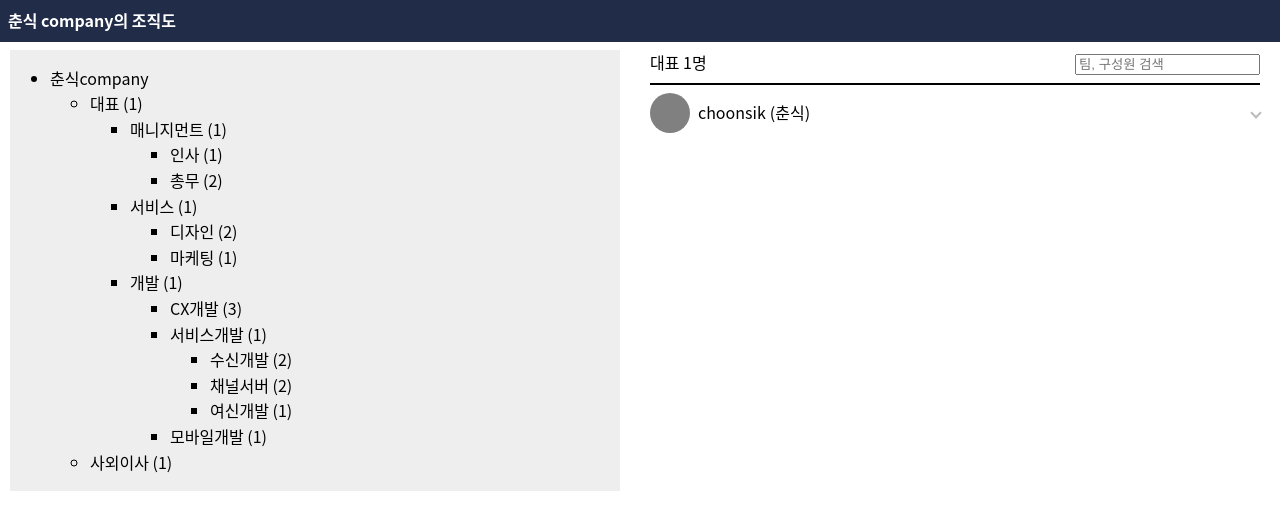
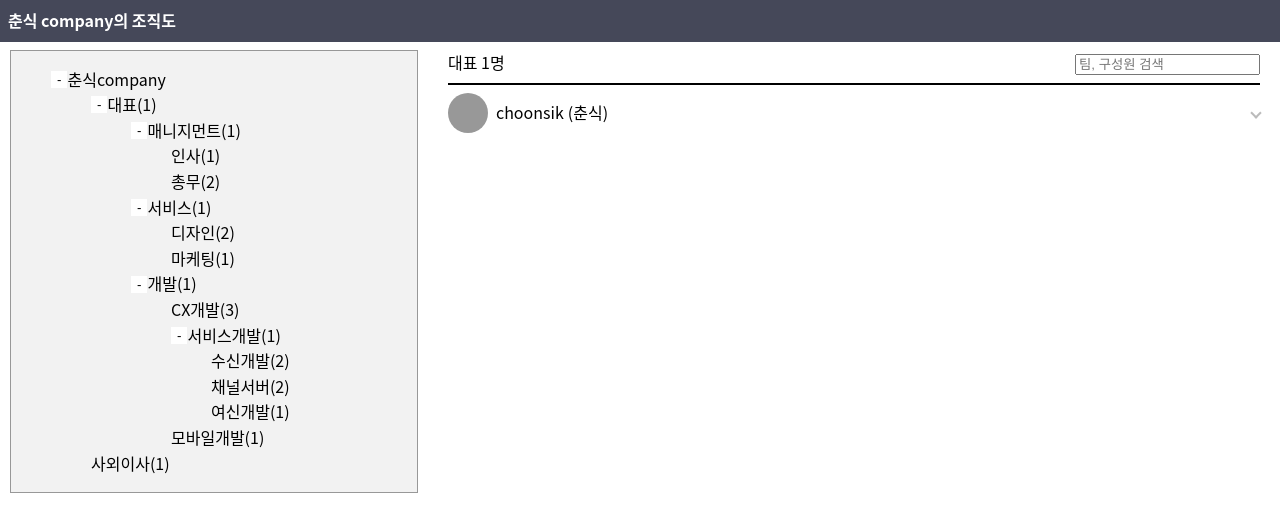
Before and after one commit to davidkim9204/department-chart, a React (Create React App) app: page / in a window 1280 px wide. Shown: the top 532 px of the page. Built offline with nearby package versions, Linux system fonts and the light colour scheme.

Commit message:
feat: add toggle on department names

```diff
--- a/src/components/DepartmentList/DepartmentNode.js
+++ b/src/components/DepartmentList/DepartmentNode.js
@@ -1,5 +1,25 @@
+import { useState } from "react";
+import styled from "styled-components";
+
+const StyledList = styled.ul`
+  list-style-type: none;
+`;
+
+const DepartmentNameWrapper = styled.div`
+  display: flex;
+  align-items: center;
+`;
+
+const StyledButton = styled.button`
+  background-color: white;
+  color: black;
+  border: none;
+`;
+
 function DepartmentNode(props) {
   const { department, departmentList, employeesList, onClick } = props;
+  const [showSubDepartments, setShowSubDepartments] = useState(true);
+
   const subDepartments = departmentList.filter(
     (d) => d.parentCode === department.code
   );
@@ -8,14 +28,26 @@ function DepartmentNode(props) {
     (employee) => employee.departmentCode === department.code
   ).length;
 
+  const handleToggle = (e) => {
+    e.stopPropagation();
+    setShowSubDepartments((prevState) => !prevState);
+  };
+
   return (
     <>
       <li onClick={() => onClick(department)}>
-        {department.name}{" "}
-        {department.parentCode !== "0" && <span>({employeesCount})</span>}
+        <DepartmentNameWrapper>
+          {subDepartments.length > 0 && (
+            <StyledButton onClick={handleToggle}>
+              {showSubDepartments ? "-" : "+"}
+            </StyledButton>
+          )}
+          {department.name}
+          {department.parentCode !== "0" && <span> ({employeesCount})</span>}
+        </DepartmentNameWrapper>
       </li>
-      {subDepartments.length > 0 && (
-        <ul>
+      {showSubDepartments && subDepartments.length > 0 && (
+        <StyledList>
           {subDepartments.map((subDepartment) => (
             <DepartmentNode
               key={subDepartment.code}
@@ -25,7 +57,7 @@ function DepartmentNode(props) {
               onClick={onClick}
             />
           ))}
-        </ul>
+        </StyledList>
       )}
     </>
   );
--- a/src/components/DepartmentList/index.js
+++ b/src/components/DepartmentList/index.js
@@ -1,10 +1,15 @@
 import styled from "styled-components";
 import DepartmentNode from "./DepartmentNode";
 
+const StyledList = styled.ul`
+  list-style-type: none;
+`;
+
 const StyledWrapper = styled.div`
   flex: 1;
-  background-color: #eeeeee;
+  background-color: #f2f2f2;
   margin: 0 10px;
+  border: 1px solid #989898;
 `;
 
 function DepartmentList(props) {
@@ -19,7 +24,7 @@ function DepartmentList(props) {
   const rootDepartments = departmentList.filter((d) => d.parentCode === "0");
   return (
     <StyledWrapper>
-      <ul>
+      <StyledList>
         {rootDepartments.map((rootDepartment) => (
           <DepartmentNode
             key={rootDepartment.code}
@@ -29,7 +34,7 @@ function DepartmentList(props) {
             onClick={handleClick}
           />
         ))}
-      </ul>
+      </StyledList>
     </StyledWrapper>
   );
 }
--- a/src/components/EmployeeList/Employee.js
+++ b/src/components/EmployeeList/Employee.js
@@ -18,7 +18,7 @@ function Employee(props) {
     width: 40px;
     height: 40px;
     border-radius: 50%;
-    background-color: grey;
+    background-color: #989898;
     margin-right: 8px;
   `;
 
@@ -29,7 +29,7 @@ function Employee(props) {
   const CardSection = styled.div`
     display: flex;
     flex-direction: column;
-    background-color: #eeeeee;
+    background-color: #f2f2f2;
     border-radius: 10px;
     margin: 10px 0 10px 40px;
     padding: 10px;
--- a/src/components/EmployeeList/index.js
+++ b/src/components/EmployeeList/index.js
@@ -3,7 +3,7 @@ import Employee from "./Employee";
 import Divider from "../Divider";
 
 const StyledWrapper = styled.div`
-  flex: 1;
+  flex: 2;
   background-color: white;
   padding: 0 20px;
 `;
--- a/src/components/Header/index.js
+++ b/src/components/Header/index.js
@@ -5,7 +5,7 @@ const StyledHeader = styled.header`
   top: 0;
   left: 0;
   width: 100%;
-  background-color: #212c48;
+  background-color: #454859;
   color: #fff;
   display: flex;
   flex-direction: column;
```
